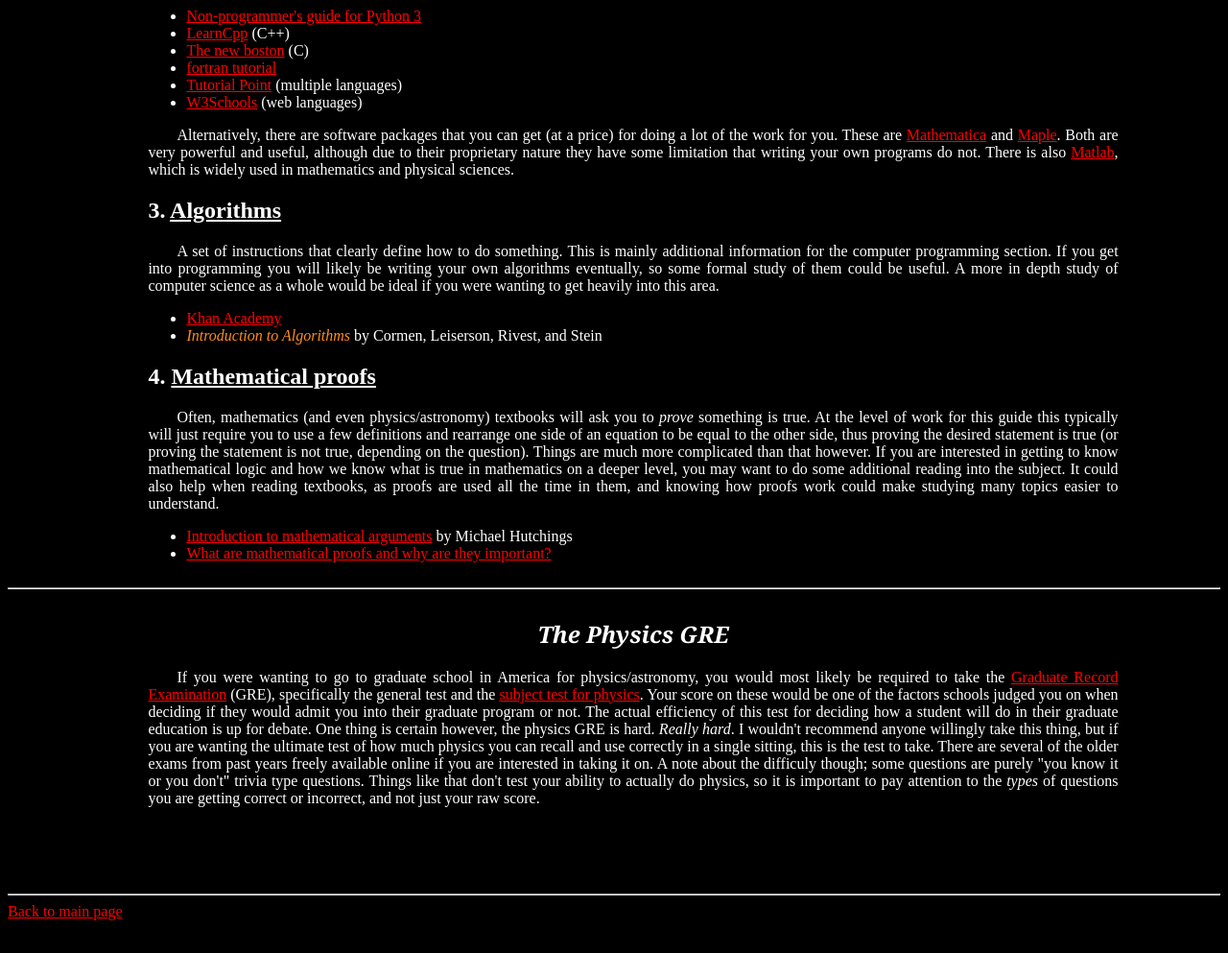
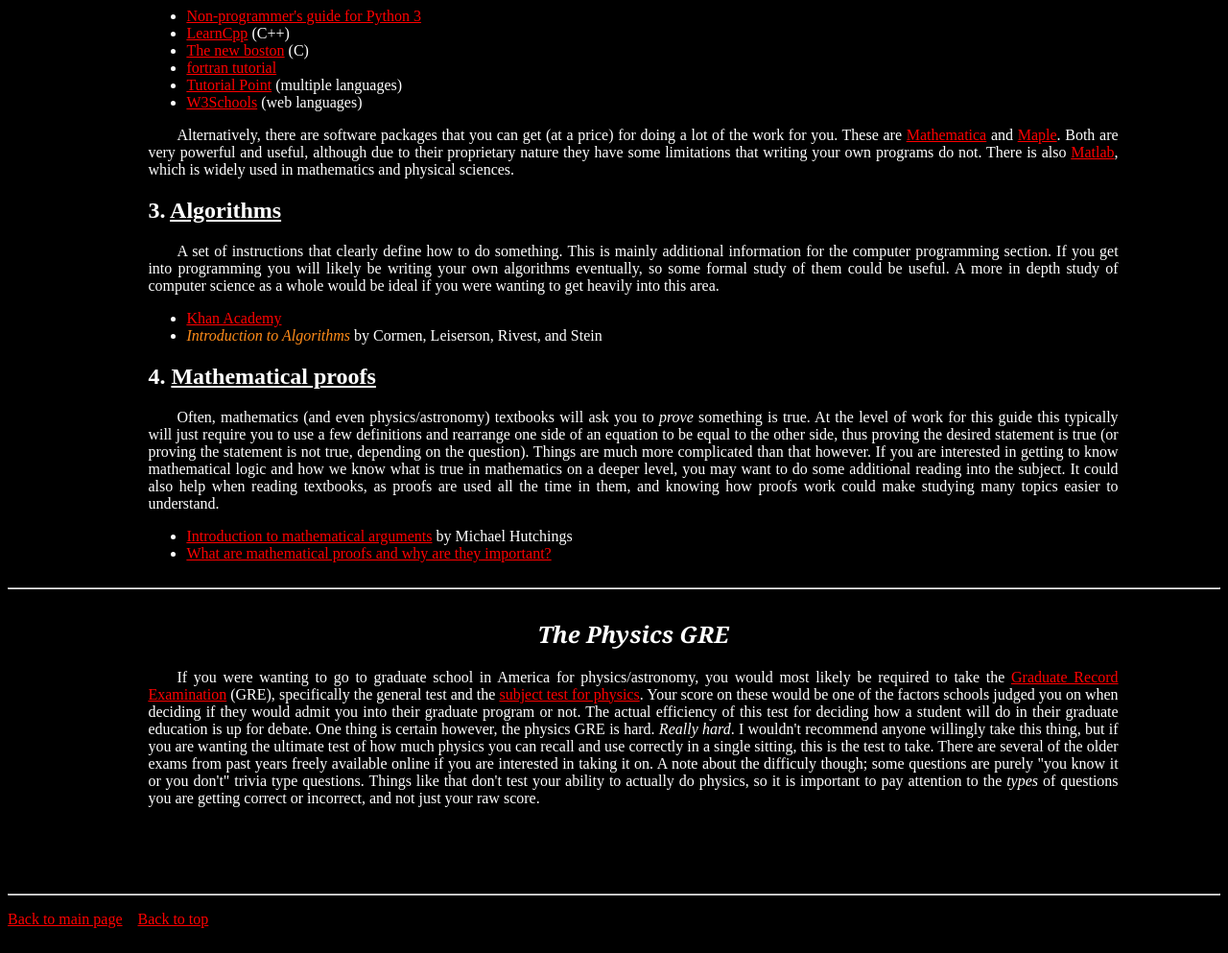
Before and after one commit to MattScheffler/AstroPage, a plain HTML site: page SelfTeachingGuide.html in a window 1280 px wide. Shown: the part 5520-6513 px from the top of the page at 96% size. Before the commit the page ends 6489 px from the top, so only its background shows below. Drawn offline with Linux system fonts and the light colour scheme.

Commit message:
Update
added a "go to top" link in the guide at the bottom of the page.

```diff
--- a/AstroPageStyle.css
+++ b/AstroPageStyle.css
@@ -49,7 +49,7 @@ footer
 pre
 {
 	font-family: serif;
-	text-align: center;
+	text-align: left;
 }
 
 /* research areas page stuff */
--- a/SelfTeachingGuide.html
+++ b/SelfTeachingGuide.html
@@ -9,7 +9,7 @@
 <body>
 <header>
 <img class="headerImage" src="images/AstroPageHeader.jpg" alt="Page header">
-<h1>Self-teaching guide</h1>
+<h1 id="top">Self-teaching guide</h1>
 <a href="index.html">Back to main page</a>
 </header>
 
@@ -293,7 +293,7 @@ check the main page for links to additional python resources. IDL has been used
 </ul>
 <p class="introText">Alternatively, there are software packages that you can get (at a price) for doing a lot of the work for you. These are
 <a href="http://www.wolfram.com/?source=nav" target="_blank">Mathematica</a> and <a href="http://www.maplesoft.com/products/Maple/"target="_blank">Maple</a>.
-Both are very powerful and useful, although due to their proprietary nature they have some limitation that writing your own programs do not. There is also
+Both are very powerful and useful, although due to their proprietary nature they have some limitations that writing your own programs do not. There is also
 <a href="http://www.mathworks.com/products/matlab/index.html?s_tid=gn_loc_drop" target="_blank">Matlab</a>, which is widely used in mathematics and physical sciences.</p>
 
 <h2>3. <a class="teachingLink" href="https://en.wikipedia.org/wiki/Algorithm" target="_blank">Algorithms</a></h2>
@@ -336,7 +336,7 @@ getting correct or incorrect, and not just your raw score.</p>
 
 <footer>
 <hr>
-<a href="index.html">Back to main page</a>
+<pre><a href="index.html">Back to main page</a>    <a href="#top">Back to top</a></pre>
 </footer>
 </body>
 
```
